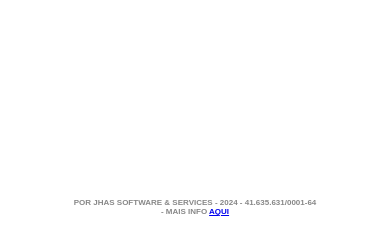
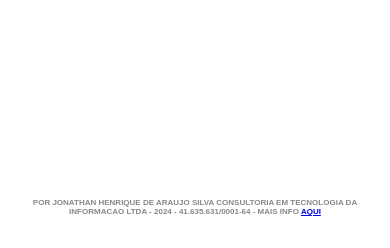
Before and after one commit to MPES-CESAR-2024-1-Grupo-1/mpes_20241_grupo1, a Flask app: page / in a window 390 px wide. Shown: the part 596-844 px from the top of the page. Run offline with Flask 3, Linux system fonts and the light colour scheme.

Commit message:
add razao social no footer

```diff
--- a/backend/static/css/styles.css
+++ b/backend/static/css/styles.css
@@ -47,5 +47,13 @@ footer {
   justify-content: center;
   @media(max-width: 720px) {
     flex-direction: column;
-    align-items: center;  }
+    align-items: center;
+  }
+
+  @media(max-width: 520px) {
+    display: block;
+    text-align: center;
+    align-items: center;
+    padding: 0 1rem;
+  }
 }
--- a/backend/templates/landing.html
+++ b/backend/templates/landing.html
@@ -18,7 +18,7 @@
         </div>
     </div>
     <footer>
-        Por JHAS Software & Services - 2024 - 41.635.631/0001-64
+        Por JONATHAN HENRIQUE DE ARAUJO SILVA CONSULTORIA EM TECNOLOGIA DA INFORMACAO LTDA - 2024 - 41.635.631/0001-64
         <span> - Mais info <a href="https://sites.google.com/cesar.school/iadocentes?usp=sharing" target="_blank">aqui</a></span>
     </footer>
 </body>
```
